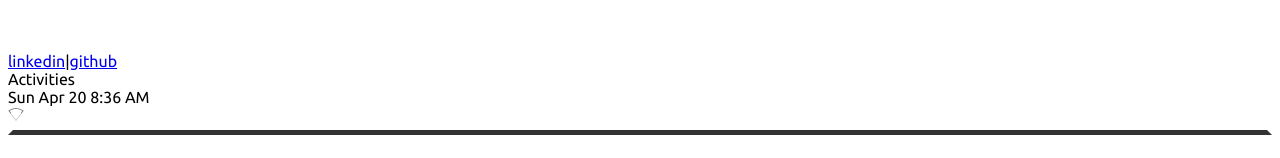
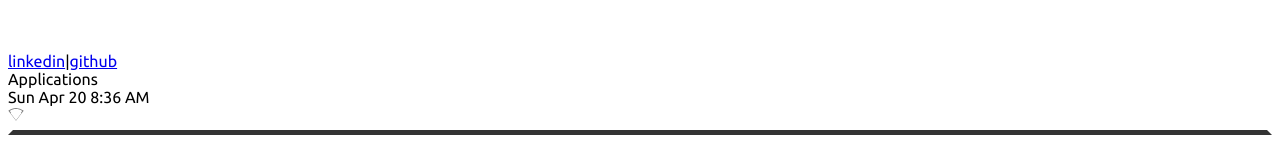
Before and after one commit to mymadhavyadav07/mymadhavyadav07.github.io, a Next.js app: page / in a window 1280 px wide. Shown: the part 559-717 px from the top of the page. Built offline with nearby package versions, Linux system fonts and the light colour scheme; no server answers.

Commit message:
Update navbar.js

```diff
--- a/components/screen/navbar.js
+++ b/components/screen/navbar.js
@@ -20,7 +20,7 @@ export default class Navbar extends Component {
 						'pl-3 pr-3 outline-none transition duration-100 ease-in-out border-b-2 border-transparent focus:border-ubb-orange py-1 '
 					}
 				>
-					Activities
+					Applications
 				</div>
 				<div
 					tabIndex="0"
```
